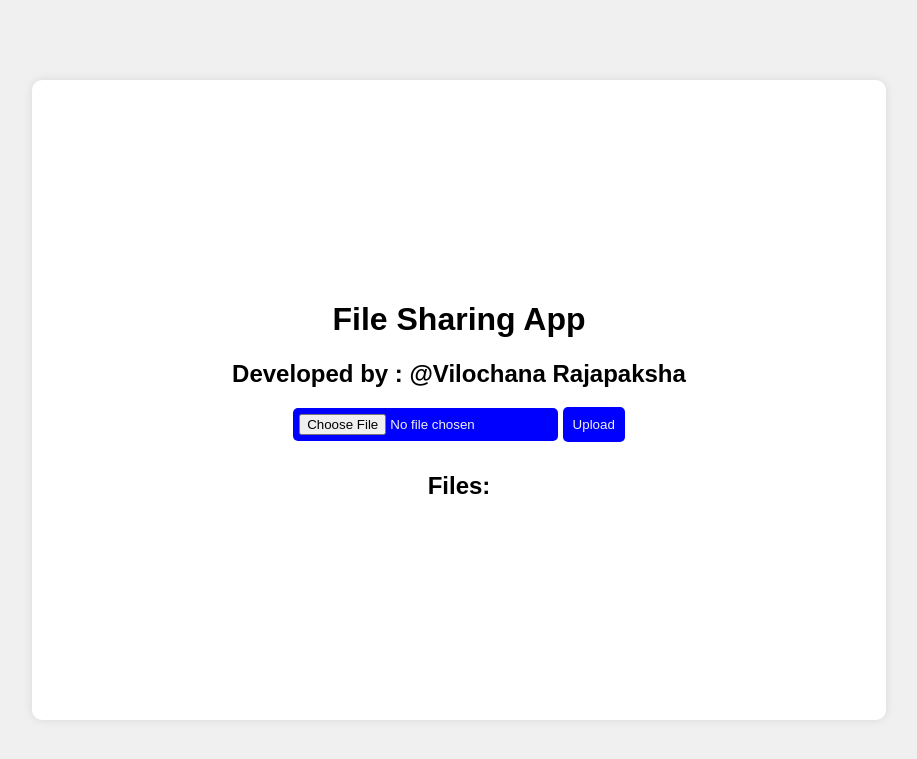
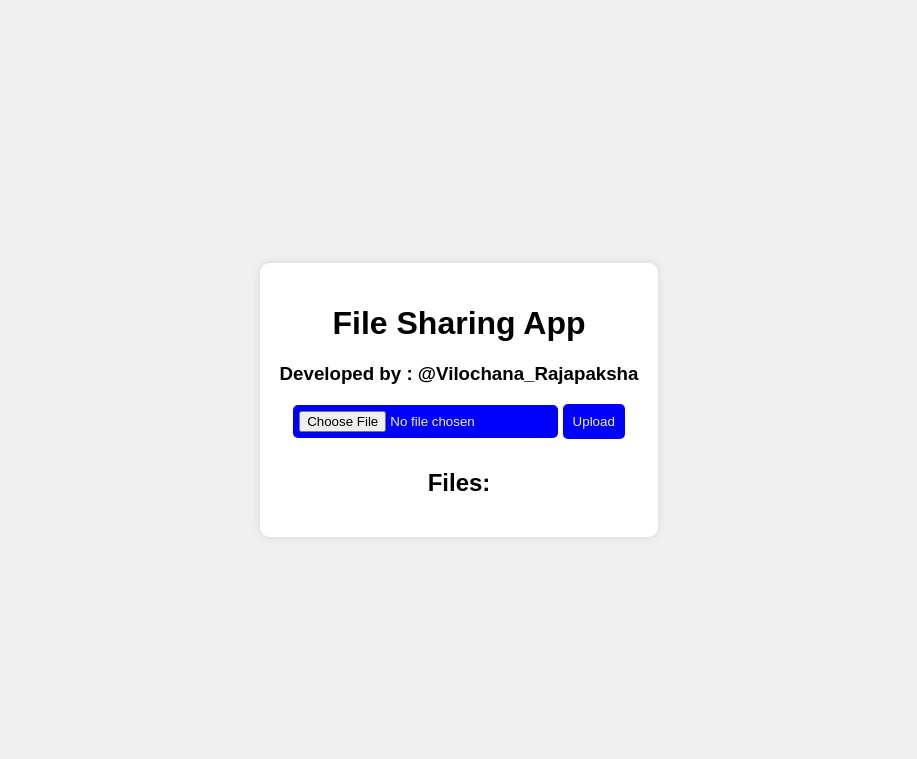
Before and after one commit to sadisi/File-sharing-App_Python, a Flask app: page / in a window 1280 px wide. Shown: the top 759 px of the page, without its empty margins (181-1098 px from the left). Run offline with Flask 3, Linux system fonts and the light colour scheme.

Commit message:
tag changed

```diff
--- a/app.py
+++ b/app.py
@@ -37,4 +37,4 @@ def delete_file(filename):
         return redirect(url_for('index'))
 
 if __name__ == '__main__':
-    app.run(debug=True, host='0.0.0.0', port=8080)
+    app.run(debug=True, host='0.0.0.0', port=5000)
--- a/static/style.css
+++ b/static/style.css
@@ -12,7 +12,7 @@ body{
 .container{
     text-align: center;
     background: white;
-    padding: 200px 200px;
+    padding: 20px ;
     border-radius: 10px;
     box-shadow: 0 0 10px rgb(0, 0, 0, 0.1);
 }
--- a/templates/FileSharing.html
+++ b/templates/FileSharing.html
@@ -16,7 +16,7 @@
 <body>
     <div class="container">
         <h1>File Sharing App</h1>
-        <h2>Developed by : @Vilochana Rajapaksha</h2>
+        <h3>Developed by : @Vilochana_Rajapaksha</h3>
         <form action="/upload" method="post" enctype="multipart/form-data">
             <input type="file" name="file" title="Select your File">
             <input type="submit" value="Upload" title="Upload your file">
```
